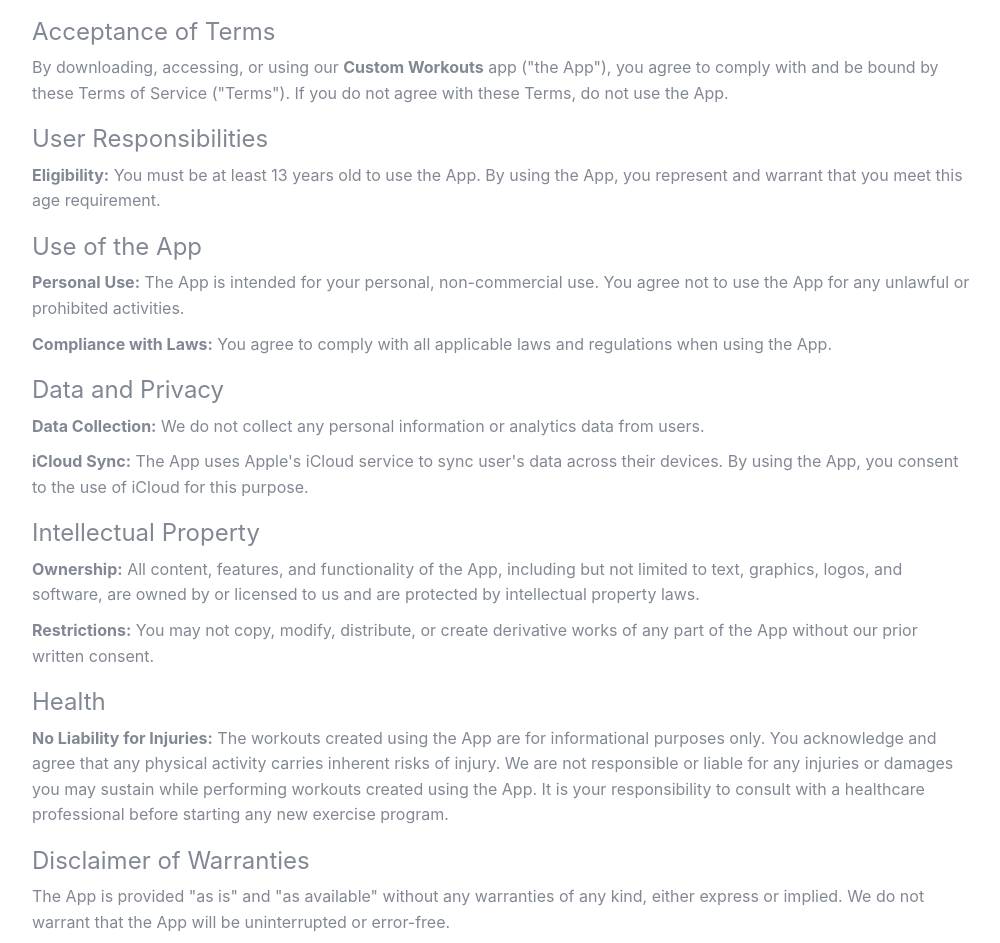
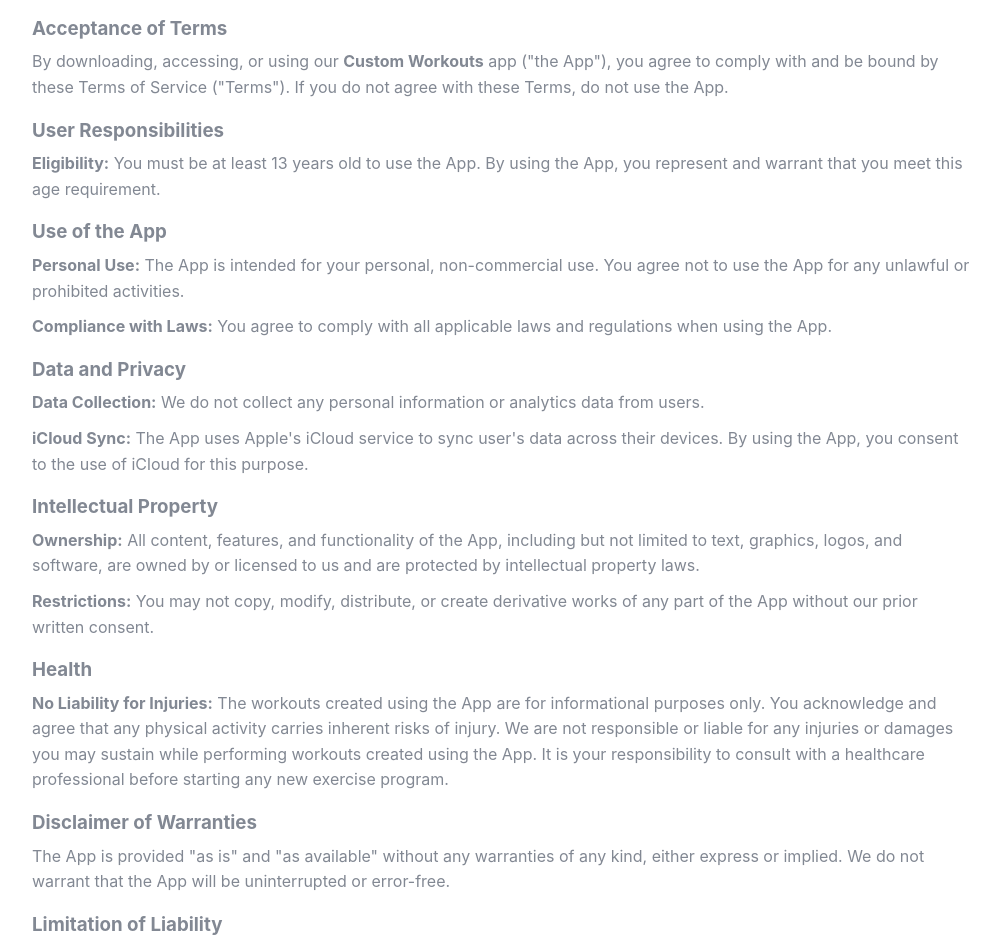
Before and after one commit to alex-titarenko/alextitarenko, a Next.js app: page /custom-workouts/terms-of-service in a window 1280 px wide. Shown: the part 349-1292 px from the top of the page, without its empty margins (138-1138 px from the left). Built offline with nearby package versions, Linux system fonts and the light colour scheme.

Commit message:
update styles

```diff
--- a/components/common/Container.tsx
+++ b/components/common/Container.tsx
@@ -1,8 +1,13 @@
 import { PropsWithChildren } from 'react';
+import clsx from 'clsx';
 
-export function Container(props: PropsWithChildren<unknown>) {
+type ContainerProps = {
+  className?: string
+}
+
+export function Container(props: PropsWithChildren<ContainerProps> = {}) {
   return (
-    <div className="container">
+    <div className={ clsx("container", props.className) }>
       { props.children }
     </div>
   )
--- a/pages/custom-workouts/terms-of-service.tsx
+++ b/pages/custom-workouts/terms-of-service.tsx
@@ -2,8 +2,19 @@
 import { Handshake } from 'components/icons';
 import { Jumbotron } from 'components/Jumbotron';
 import Layout from 'components/Layout';
+import { createUseStyles } from 'react-jss';
+
+const useStyles = createUseStyles({
+  container: {
+    '& h3': {
+      fontWeight: 'bold'
+    }
+  }
+})
 
 export default function TermsOfService() {
+  const classes = useStyles();
+
   return (
     <Layout
       title='Terms Of Service - Custom Workouts'
@@ -15,20 +26,20 @@
         <p>For <b>Custom Workouts</b> app</p>
       </Jumbotron>
 
-      <Container>
+      <Container className={ classes.container }>
         <section id="content">
           <i>Last updated: Jan 14, 2025</i>
-          <h2>Acceptance of Terms</h2>
+          <h3>Acceptance of Terms</h3>
           <p>
             By downloading, accessing, or using our <b>Custom Workouts</b> app (&quot;the App&quot;), you agree to comply with and be bound by these Terms of Service (&quot;Terms&quot;). If you do not agree with these Terms, do not use the App.
           </p>
 
-          <h2>User Responsibilities</h2>
+          <h3>User Responsibilities</h3>
           <p>
             <b>Eligibility:</b> You must be at least 13 years old to use the App. By using the App, you represent and warrant that you meet this age requirement.
           </p>
 
-          <h2>Use of the App</h2>
+          <h3>Use of the App</h3>
           <p>
             <b>Personal Use:</b> The App is intended for your personal, non-commercial use. You agree not to use the App for any unlawful or prohibited activities.
           </p>
@@ -36,7 +47,7 @@
             <b>Compliance with Laws:</b> You agree to comply with all applicable laws and regulations when using the App.
           </p>
 
-          <h2>Data and Privacy</h2>
+          <h3>Data and Privacy</h3>
           <p>
             <b>Data Collection:</b> We do not collect any personal information or analytics data from users.
           </p>
@@ -44,7 +55,7 @@
             <b>iCloud Sync:</b> The App uses Apple&apos;s iCloud service to sync user&apos;s data across their devices. By using the App, you consent to the use of iCloud for this purpose.
           </p>
 
-          <h2>Intellectual Property</h2>
+          <h3>Intellectual Property</h3>
           <p>
             <b>Ownership:</b> All content, features, and functionality of the App, including but not limited to text, graphics, logos, and software, are owned by or licensed to us and are protected by intellectual property laws.
           </p>
@@ -53,18 +64,18 @@
             <b>Restrictions:</b> You may not copy, modify, distribute, or create derivative works of any part of the App without our prior written consent.
           </p>
 
-          <h2>Health</h2>
+          <h3>Health</h3>
           <p>
             <b>No Liability for Injuries:</b> The workouts created using the App are for informational purposes only. You acknowledge and agree that any physical activity carries inherent risks of injury. We are not responsible or liable for any injuries or damages you may sustain while performing workouts created using the App. It is your responsibility to consult with a healthcare professional before starting any new exercise program.
           </p>
 
-          <h2>Disclaimer of Warranties</h2>
+          <h3>Disclaimer of Warranties</h3>
           <p>The App is provided &quot;as is&quot; and &quot;as available&quot; without any warranties of any kind, either express or implied. We do not warrant that the App will be uninterrupted or error-free.</p>
 
-          <h2>Limitation of Liability</h2>
+          <h3>Limitation of Liability</h3>
           <p>To the maximum extent permitted by law, we shall not be liable for any indirect, incidental, special, or consequential damages arising out of or in connection with your use of the App.</p>
 
-          <h2>Changes to Terms</h2>
+          <h3>Changes to Terms</h3>
           <p>
             We may update these Terms from time to time. Any changes will be posted on this page, and your continued use of the App after such changes constitutes your acceptance of the new Terms.
           </p>
```
Also changed, not shown: pages/custom-workouts/privacy-policy.tsx (+19 -8 lines).
